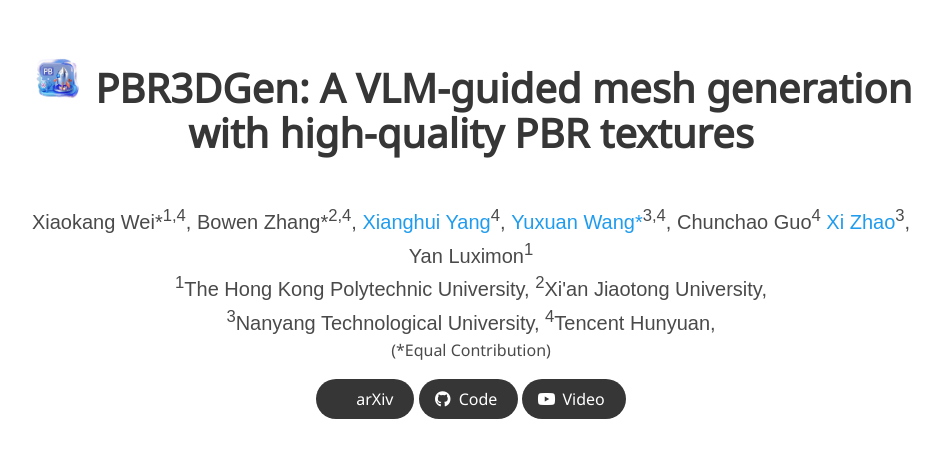
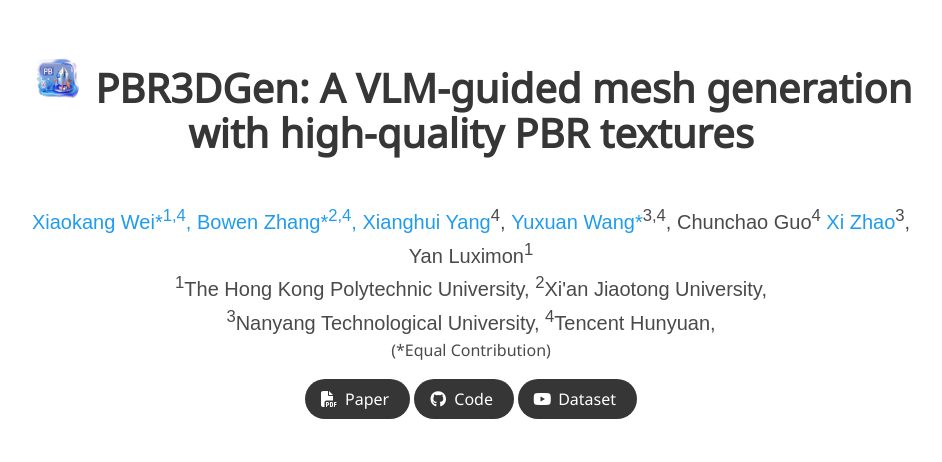
Before and after one commit to PBR3DGen1218/pbr3dgen1218.github.io, a plain HTML site: page index.html in a window 1280 px wide. Shown: the top 462 px of the page, without its empty margins (169-1111 px from the left). Drawn offline with nearby package versions, Linux system fonts and the light colour scheme; a script that the page names is missing; some icons are missing; files whose address does not match are found by name; a web font is replaced by a local one.

Commit message:
Update index.html

```diff
--- a/index.html
+++ b/index.html
@@ -141,7 +141,7 @@
                       <p class="title is-2"> <img id="logo" style="position: relative; top: 2.5px; height: 55px;" src="./static/icon/icon.png"> PBR3DGen: A VLM-guided mesh generation with high-quality PBR textures </p><br>
                                 <div class="is-size-5 publication-authors">
                                 <span class="author-block">
-                                  Xiaokang Wei*<sup>1,4</sup>,</span>
+                                  <a href="https://scholar.google.com/citations?user=4pz1qQQAAAAJ&hl=en">Xiaokang Wei*<sup>1,4</sup>,
                                 <span class="author-block">
                                   Bowen Zhang*<sup>2,4</sup>,</span>
                                 <span class="author-block">
@@ -174,13 +174,14 @@
 
                    <div class="column has-text-centered">
                         <div class="publication-links">
+                            <!-- PDF Link. -->
                             <span class="link-block">
-                            <a
+                              <a href="https://arxiv.org/pdf/2503.11368"
                                  class="external-link button is-normal is-rounded is-dark">
                                 <span class="icon">
-                                  <i class="ai ai-arxiv"></i>
+                                    <i class="fas fa-file-pdf"></i>
                                 </span>
-                              <span>arXiv</span>
+                                <span>Paper</span>
                               </a>
                             </span>
                             <!-- Code Link. -->
@@ -200,12 +201,11 @@
                               <span class="icon">
                                   <i class="fab fa-youtube"></i>
                               </span>
-                              <span>Video</span>
+                              <span>Dataset</span>
                             </a>
                           </span>
                         </div>
                     </div>
-
 
                   </div>
               </div>
```
Lines whose indentation alone changed are shown as unchanged.
